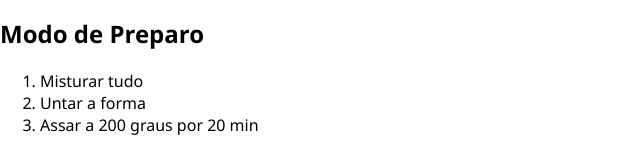
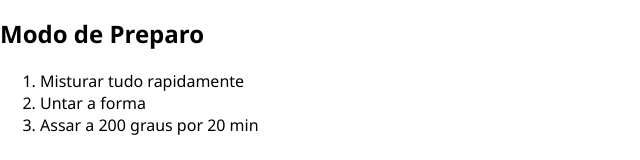
Before and after one commit to henriquefatecotia/projeto-teste, a plain HTML site: page index.html in a window 1280 px wide. Shown: the part 208-368 px from the top of the page, without its empty margins (0-640 px from the left). Drawn offline with Linux system fonts and the light colour scheme.

Commit message:
Misturar Rápido

```diff
--- a/index.html
+++ b/index.html
@@ -16,7 +16,7 @@
     </ul>
     <h2>Modo de Preparo</h2>
     <ol>
-        <li>Misturar tudo</li>
+        <li>Misturar tudo rapidamente</li>
         <li>Untar a forma</li>
         <li>Assar a 200 graus por 20 min</li>
     </ol>
```
